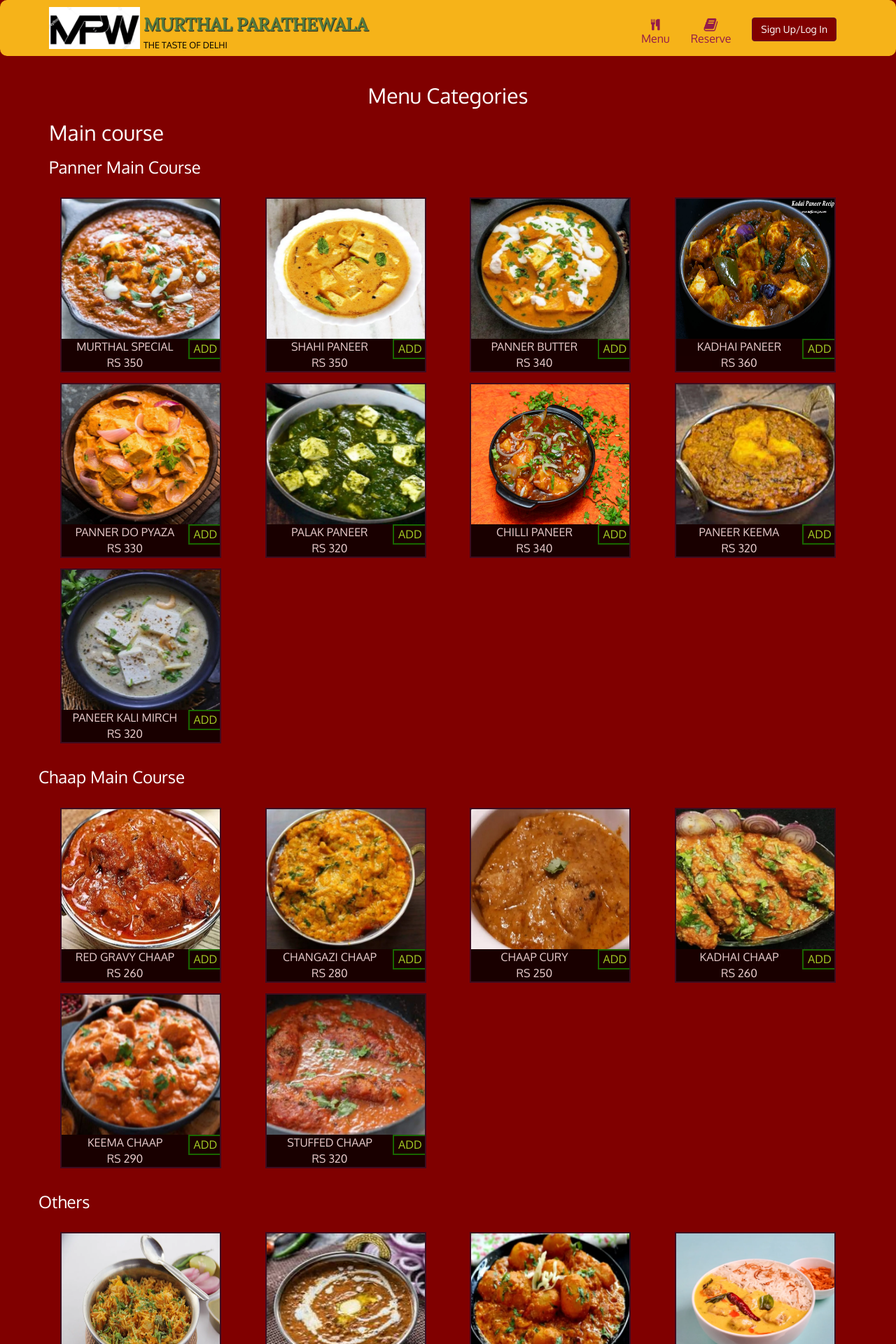
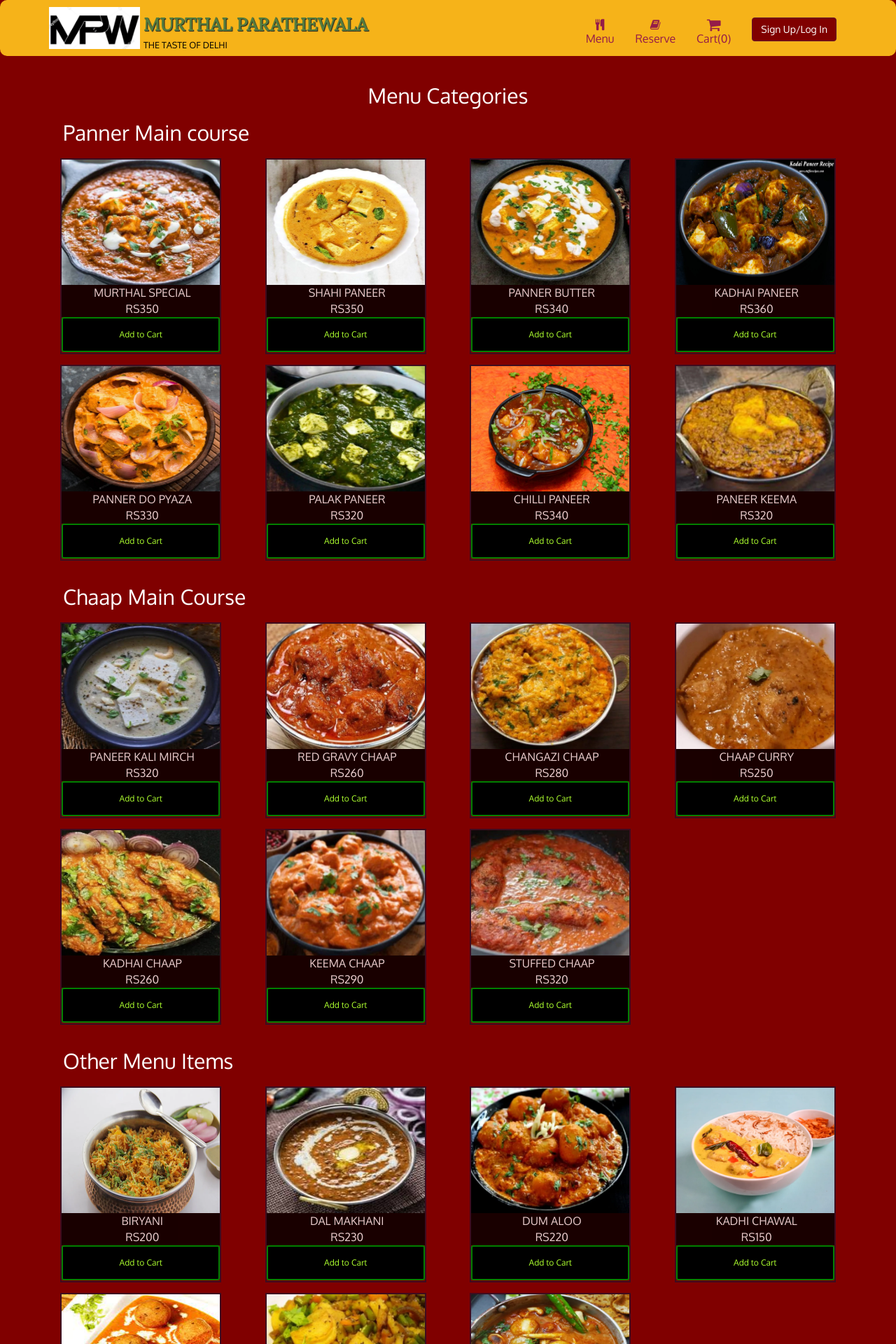
Before and after one commit to AadityaGupta700/MurthalParanthawala, a Flask app: page /menu in a window 1280 px wide. Shown: the top 1920 px of the page at 70% size. Run offline with Flask 3, Linux system fonts and the light colour scheme; some libraries are stand-ins or nearby versions.

Commit message:
Added an add to cart functionality

```diff
--- a/Restaurant/routes.py
+++ b/Restaurant/routes.py
@@ -1,12 +1,167 @@
-from flask import render_template, url_for, flash, redirect
+from datetime import datetime
+from flask import render_template, url_for, flash, redirect,request,session
 from flask_login import login_user,current_user, logout_user
 from Restaurant import app,db
-from Restaurant.model import User
+from Restaurant.model import User,reserve
 from Restaurant.form import RegistrationForm, LoginForm
+
+products = [
+    {
+        'id': 1,
+        'name': 'Murthal Special',
+        'image': '/static/images/menu/Murthalspepanner.webp',
+        'price': 350
+    },
+    {
+        'id': 2,
+        'name': 'Shahi Paneer',
+        'image': '/static/images/menu/Shahi-Paneer-1.jpg',
+        'price': 350
+    },
+    {
+        'id': 3,
+        'name': 'Panner Butter',
+        'image': '/static/images/menu/punnerbutter.webp',
+        'price': 340
+    },
+    {
+        'id': 4,
+        'name': 'Kadhai Paneer',
+        'image': '/static/images/menu/Kadai Paneer Recipe Restaurant style.jpg',
+        'price': 360
+    },
+    {
+        'id': 5,
+        'name': 'Panner Do Pyaza',
+        'image': '/static/images/menu/pannerpyaj.webp',
+        'price': 330
+    },
+    {
+        'id': 6,
+        'name': 'Palak Paneer',
+        'image': '/static/images/menu/palakpanner.webp',
+        'price': 320
+    },
+    {
+        'id': 7,
+        'name': 'Chilli Paneer',
+        'image': '/static/images/menu/chilipan.webp',
+        'price': 340
+    },
+    {
+        'id': 8,
+        'name': 'Paneer Keema',
+        'image': '/static/images/menu/pannerkeema.webp',
+        'price': 320
+    },
+    {
+        'id': 9,
+        'name': 'Paneer Kali Mirch',
+        'image': '/static/images/menu/pannerkalimirch.webp',
+        'price': 320
+    },
+    {
+        'id': 10,
+        'name': 'Red Gravy Chaap',
+        'image': '/static/images/menu/malaichaap red.webp',
+        'price': 260
+    },
+    {
+        'id': 11,
+        'name': 'Changazi Chaap',
+        'image': '/static/images/menu/changa=ezichaap.webp',
+        'price': 280
+    },
+    {
+        'id': 12,
+        'name': 'Chaap Curry',
+        'image': '/static/images/menu/chaapkari.webp',
+        'price': 250
+    },
+    {
+        'id': 13,
+        'name': 'Kadhai Chaap',
+        'image': '/static/images/menu/kadhaichhap.webp',
+        'price': 260
+    },
+    {
+        'id': 14,
+        'name': 'Keema Chaap',
+        'image': '/static/images/menu/kemmachaap.webp',
+        'price': 290
+    },
+    {
+        'id': 15,
+        'name': 'Stuffed Chaap',
+        'image': '/static/images/menu/stuffchaap.webp',
+        'price': 320
+    },
+    {
+        'id': 16,
+        'name': 'Biryani',
+        'image': '/static/images/menu/biryani.webp',
+        'price': 200
+    },
+    {
+        'id': 17,
+        'name': 'Dal Makhani',
+        'image': '/static/images/menu/dalmak.jpeg',
+        'price': 230
+    },
+    {
+        'id': 18,
+        'name': 'Dum Aloo',
+        'image': '/static/images/menu/dumallo.webp',
+        'price': 220
+    },
+    {
+        'id': 19,
+        'name': 'Kadhi Chawal',
+        'image': '/static/images/menu/kadhic.webp',
+        'price': 150
+    },
+    {
+        'id': 20,
+        'name': 'Malai Kofta',
+        'image': '/static/images/menu/malikoof.jpeg',
+        'price': 320
+    },
+    {
+        'id': 21,
+        'name': 'Mix Veg',
+        'image': '/static/images/menu/mixveg.webp',
+        'price': 220
+    },
+    {
+        'id': 22,
+        'name': 'Mushroom Gravy',
+        'image': '/static/images/menu/mushroom.webp',
+        'price': 250
+    },
+    {
+        'id': 23,
+        'name': 'Stuff Naan',
+        'image': '/static/images/menu/stuffnaan.webp',
+        'price': 60
+    },
+    {
+        'id': 24,
+        'name': 'Special Murthal Naan',
+        'image': '/static/images/menu/specialnnam.webp',
+        'price': 70
+    },
+    {
+        'id': 25,
+        'name': 'Lacha Paratha',
+        'image': '/static/images/menu/lacha.jpg',
+        'price': 40
+    }
+]
+
 @app.route("/")
 @app.route("/Main Page")
-def home(us='Sign/Log In'):
-    return render_template('index.html',title='Home',us=us)
+def home():
+    return render_template('index.html',title='Home')
 
 
 @app.route("/Specials")
@@ -15,14 +170,53 @@ def special():
 
 @app.route("/menu")
 def menu():
-    return render_template('menu.html',title='Menu',us='Sign/Log In' )
+    return render_template('menu.html',title='Menu',us='Sign/Log In',products=products )
+
+@app.route("/cart", methods=['POST'])
+def cart():
+    try:
+        if request.method == 'POST':
+            product_id = int(request.form.get('product_id'))
+            for i in products:
+                if i['id'] == product_id:
+                    selected_product = i
+
+            product = {
+                "product_img": selected_product['image'],
+                "product_name": selected_product['name'],
+                "price": selected_product['price'],
+                "quantity": 1
+            }
+
+            if 'shopcart' in session:
+                print(session['shopcart'])
+                product_in_cart = False
+                for item in session['shopcart']:
+                    if item['product_name'] == product['product_name']:
+                        # If the product is already in the cart, increment its quantity
+                        print('new quantity')
+                        item['quantity'] += 1
+                        product_in_cart = True
+                        break
+                if not product_in_cart:
+                    session['shopcart'].append(product)
+            else:
+                session['shopcart'] = [product]
+
+            # Save the changes to the session
+            session.modified = True
+
+    except Exception as e:
+        print(e)
+    finally:
+        return redirect(url_for('menu'))
 
 
 
 @app.route("/login", methods=['GET', 'POST'])
 def registerlog():
     if current_user.is_authenticated:
-         redirect (url_for ('home'))
+         redirect (url_for('home'))
 
     regform = RegistrationForm()
     logform = LoginForm()
@@ -30,22 +224,37 @@ def registerlog():
         user = User(username=regform.username.data, email=regform.email.data, password=regform.password.data)
         db.session.add(user)
         db.session.commit()
-
         flash(f'Account created for {regform.username.data}!', 'success')
         login_user(user, remember=regform. remember .data)
-
-
         return redirect(url_for('home'))
     elif logform.validate_on_submit():
         user = User.query.filter_by(email=logform.email.data).first()
         if user and user.password==logform.password.data :
             flash('You have been logged in!', 'success')
-            login_user(user, remember=logform. remember .data)
+            login_user(user, remember=logform.remember.data)
             return redirect(url_for('home'))
         else:
             flash('Login Unsuccessful. Please check username and password', 'danger')
-    return render_template('login.html', title='Sign Up/Login', regform=regform,logform=logform,us='Sign/Log In')
+    return render_template('login.html', title='Sign Up/Login', regform=regform,logform=logform)
+
 @app. route ("/logout")
 def logout():
   logout_user ()
   redirect (url_for('home'))
+
+@app.route("/reserve",methods=['GET','POST'])
+def make_reservation():
+    names=request.form.get('fname')
+    phone=request.form.get('phno')
+    seats=request.form.get('nos')
+    date=request.form.get('dandt')
+    date_time_obj = datetime.strptime(date, "%Y-%m-%dT%H:%M")
+
+    reservation=reserve(name=names,phone=phone,seats=seats,dateandtime=date_time_obj)
+    db.session.add(reservation)
+    db.session.commit()
+    users = reserve.query.all()
+    for user in users:
+        print(user.name, user.dateandtime)
+    flash(f'Reservation booked for {names}', 'success')
+    return redirect(url_for('home'))
--- a/Restaurant/static/css/restro.css
+++ b/Restaurant/static/css/restro.css
@@ -55,7 +55,7 @@ body {
     color: #951C49;
     text-align: center;
   }
-  #nav-list > li:nth-child(-n+3) > a:hover{
+  #nav-list > li:nth-child(-n+4) > a:hover{
     background: #E7E7E7;
   }
   #nav-list a span {
@@ -208,23 +208,23 @@ body {
     border: 2px solid #3F0C1F;
     overflow: hidden;
     width: 230px;
-    height: 250px;
+    height: 280px;
     margin: 0 auto 15px;
   }
   h3{
-    margin-bottom: 30px;
+    margin: 20px;
   }
   .line{
-    margin-top: 0;
     text-align: center;
     font-size: 1em;
+    margin-top: 0;
     text-transform: uppercase;
     background-color: #000;
     color: #fff;
     opacity: .8;
     position: relative;
     width: 230px;
-    height: 250px;
+
 
   }
 
@@ -234,19 +234,29 @@ body {
     right: 0;
 
   }
-  .line button{
+  .addtocart{
     border: green solid 2px;
     background-color: black;
     color:greenyellow ;
-    float: right;
+    width: 100%;
+    height: 50px;
+
   }
-  .line button:hover{
+  .addtocart:hover{
     background-color: green;
   }
   .category-tile:hover {
     box-shadow: 0 1px 5px 1px #cccccc;
+
+
   }
-
+  .card-img-top{
+    width: 100%;
+    height: 65%;
+  }
+  .container h2{
+    margin: 20px;
+  }
   #menu-categories-title + div {
     margin-bottom: 50px;
   }
--- a/Restaurant/templates/base.html
+++ b/Restaurant/templates/base.html
@@ -62,12 +62,16 @@
             </li>
             <li>
               <a href="{{ url_for('home') }}#reserve">
-                <i class="fa fa-book fa-lg"></i><br class="hidden-xs"> Reserve</a>
+                <i class="fa fa-book "></i><br class="hidden-xs"> Reserve</a>
+            </li>
+            <li>
+              <a href="{{ url_for('cart') }}">
+                <i class="fa fa-shopping-cart fa-lg"></i><br class="hidden-xs"> Cart({{session['shopcart']|length}})</a>
             </li>
             <li >
             {% if current_user.is_authenticated %}
               <a class="nav-item nav-link" href="{{ url_for('logout') }}" style="  text-decoration: none;">
-                <button class="btn btn-primary">Logout</button>
+                <button class="btn btn-primary">Logout {{current_user.name}}</button>
               </a>
             {% else %}
             <a class="nav-item nav-link" href="{{ url_for('registerlog') }} "style= " text-decoration: none;">
@@ -93,12 +97,17 @@
         <div class="alert alert-{{ category }}">
             {{ message }}
         </div>
+        <button type= "button" class="close" data-dismiss="alert">
+        <span aria-hidden= "true">&times;</span>
+        </button>
+
         {% endfor %}
     {% endif %}
     {% endwith %}
 
 </div>
-  {% block content %}{%endblock%}
+  {% block content %}
+  {%endblock%}
 
   <footer class="panel-footer">
     <div class="container">
--- a/Restaurant/templates/cart.html
+++ b/Restaurant/templates/cart.html
@@ -0,0 +1,4 @@
+{% extends 'base.html'%}
+{% block content %}
+
+{% endblock %}
--- a/Restaurant/templates/menu.html
+++ b/Restaurant/templates/menu.html
@@ -1,260 +1,130 @@
 {%extends 'base.html'%}
 {% block content %}
 
-<div id="main-content" class="container">
-    <h2 id="menu-categories-title" class="text-center">Menu Categories</h2>
+<!--
 
   <h2>Main course</h2>
   <h3>Panner Main Course</h3>
-    <section class="row">
-      <div class="col-md-3 col-sm-4 col-xs-6 col-xxs-12">
-
-          <div class="category-tile">
-            <img width="230" height="200" src="/static/images/menu/Murthalspepanner.webp" alt="Lunch">
-
-            <div class="line">Murthal Special
-              <button> ADD </button>
-              <div>Rs 350</div>
-            </div>
-          </div>
-
-      </div>
-      <div class="col-md-3 col-sm-4 col-xs-6 col-xxs-12">
-
-        <div class="category-tile">
-          <img width="230" height="200" src="/static/images/menu/Shahi-Paneer-1.jpg" alt="Lunch">
-          <div class="line">Shahi Paneer
-            <button> ADD </button>
-            <div>Rs 350</div>
-          </div>
-        </div>
-
-    </div>
-      <div class="col-md-3 col-sm-4 col-xs-6 col-xxs-12">
-
-        <div class="category-tile">
-          <img width="230" height="200" src="/static/images/menu/punnerbutter.webp" alt="Lunch">
-          <div class="line">Panner Butter
-            <button> ADD </button>
-            <div>Rs 340</div>
-          </div>
-        </div>
-
-    </div>
+  <section class="row">
     <div class="col-md-3 col-sm-4 col-xs-6 col-xxs-12">
 
       <div class="category-tile">
-        <img width="230" height="200" src="/static/images/menu/Kadai Paneer Recipe Restaurant style.jpg" alt="Lunch">
-        <div class="line">Kadhai Paneer
-          <button> ADD </button>
-          <div>Rs 360</div>
+        <img width="230" height="200" src="/static/images/menu/Murthalspepanner.webp" alt="Lunch">
+
+        <div class="line">Murthal Special
+
+          <div>Rs 350</div>
+        </div>
+        <form action="{{ url_for('cart') }}" method="post">
+          <input type="hidden" name="product_image" value="/static/images/menu/Murthalspepanner.webp">
+          <input type="hidden" name="product_name" value="Murthal Special">
+          <input type="hidden" name="price" value="350">
+          <input type="hidden" name="quantity" id="quantity" value="1">
+          <button type="button" onclick="decreaseQuantity()">-</button>
+          <span id="quantity-display">1</span>
+          <button type="button" onclick="increaseQuantity()">+</button>
+          <button type="submit" class="addtocart">Add to Cart</button>
+        </form>
+      </div>
+
+  </section>
+
+</div>End of #main-content -->
+<div id="main-content" class="container">
+  <h2 id="menu-categories-title" class="text-center">Menu Categories</h2>
+  <h2>Panner Main course</h2>
+  <div class="row">
+
+    {% for product in products if not product.id>=9 %}
+
+    <div class="col-md-3 col-sm-4 col-xs-6 col-xxs-12">
+      <div class="category-tile">
+        <img src="{{product.image}}" class="card-img-top" alt="{{product.name}}">
+        <div class="card-body">
+          <div class="text-center line">{{product.name}}
+            <div class="text-center">Rs{{product.price}}</div>
+          </div>
+        </div>
+        <div class="card-footer">
+          <form action="{{url_for('cart')}}" method="post">
+            <input type="hidden" name="product_id" value="{{product.id}}">
+            <button type="submit" class="btn btn-sm btn-warning addtocart">Add to Cart</button>
+          </form>
         </div>
       </div>
+    </div>
+    {% endfor %}
+  </div>
+  <h2>Chaap Main Course</h2>
+  <div class="row">
 
-  </div>
-  <div class="col-md-3 col-sm-4 col-xs-6 col-xxs-12">
+    {% for product in products if product.id>=9 and product.id<=15 %}
 
-    <div class="category-tile">
-      <img width="230" height="200" src="/static/images/menu/pannerpyaj.webp" alt="Lunch">
-      <div class="line">Panner Do Pyaza
-        <button> ADD </button>
-        <div>Rs 330</div>
+    <div class="col-md-3 col-sm-4 col-xs-6 col-xxs-12">
+      <div class="category-tile">
+        <img src="{{product.image}}" class="card-img-top" alt="{{product.name}}">
+        <div class="card-body">
+          <div class="text-center line">{{product.name}}
+            <div class="text-center">Rs{{product.price}}</div>
+          </div>
+        </div>
+        <div class="card-footer">
+          <form action="{{url_for('cart')}}" method="post">
+            <input type="hidden" name="product_id" value="{{product.id}}">
+            <button type="submit" class="btn btn-sm btn-warning addtocart">Add to Cart</button>
+          </form>
+        </div>
       </div>
     </div>
+    {% endfor %}
+  </div>
+  <h2>Other Menu Items</h2>
+  <div class="row">
 
-</div>
-<div class="col-md-3 col-sm-4 col-xs-6 col-xxs-12">
+    {% for product in products if product.id>15 and product.id<=22 %}
 
-  <div class="category-tile">
-    <img width="230" height="200" src="/static/images/menu/palakpanner.webp" alt="Lunch">
-    <div class="line">Palak Paneer
-      <button> ADD </button>
-      <div>Rs 320</div>
-    </div>
-  </div>
-
-</div>
-<div class="col-md-3 col-sm-4 col-xs-6 col-xxs-12">
-
-  <div class="category-tile">
-    <img width="230" height="200" src="/static/images/menu/chilipan.webp" alt="Lunch">
-    <div class="line">Chilli Paneer
-      <button> ADD </button>
-      <div>Rs 340</div>
-    </div>
-  </div>
-
-</div>
-<div class="col-md-3 col-sm-4 col-xs-6 col-xxs-12">
-
-  <div class="category-tile">
-    <img width="230" height="200" src="/static/images/menu/pannerkeema.webp" alt="Lunch">
-    <div class="line">Paneer Keema
-      <button> ADD </button>
-      <div>Rs 320</div>
-    </div>
-  </div>
-
-</div>
-<div class="col-md-3 col-sm-4 col-xs-6 col-xxs-12">
-
-  <div class="category-tile">
-    <img width="230" height="200" src="/static/images/menu/pannerkalimirch.webp" alt="Lunch">
-    <div class="line">Paneer Kali Mirch
-      <button> ADD </button>
-      <div>Rs 320</div>
-    </div>
-  </div>
-  </div>
-<br clear="left">
-<h3>Chaap Main Course</h3>
-
-      <div class="col-md-3 col-sm-4 col-xs-6 col-xxs-12">
-
-          <div class="category-tile">
-            <img width="230" height="200" src="/static/images/menu/malaichaap red.webp" alt="Lunch">
-            <div class="line">Red Gravy Chaap
-              <button> ADD </button>
-              <div>Rs 260</div>
-            </div>
-          </div>
-
-      </div>
-
-      <div class="col-md-3 col-sm-4 col-xs-6 col-xxs-12">
-
-          <div class="category-tile">
-            <img width="230" height="200" src="/static/images/menu/changa=ezichaap.webp" alt="Lunch">
-            <div class="line">Changazi Chaap
-              <button> ADD </button>
-              <div>Rs 280</div>
-            </div>
-          </div>
-
-      </div>
-      <div class="col-md-3 col-sm-4 col-xs-6 col-xxs-12">
-
-          <div class="category-tile">
-            <img width="230" height="200" src="/static/images/menu/chaapkari.webp" alt="Lunch">
-            <div class="line">Chaap Cury
-              <button> ADD </button>
-              <div>Rs 250</div>
-            </div>
-          </div>
-
-      </div>
-      <div class="col-md-3 col-sm-4 col-xs-6 col-xxs-12">
-
-          <div class="category-tile">
-            <img width="230" height="200" src="/static/images/menu/kadhaichhap.webp" alt="Lunch">
-            <div class="line">Kadhai Chaap
-              <button> ADD </button>
-              <div>Rs 260</div>
-            </div>
-          </div>
-
-      </div>
-      <div class="col-md-3 col-sm-4 col-xs-6 col-xxs-12">
-
-          <div class="category-tile">
-            <img width="230" height="200" src="images/menu/kemmachaap.webp" alt="Lunch">
-            <div class="line">Keema Chaap
-              <button> ADD </button>
-              <div>Rs 290</div>
-            </div>
-          </div>
-
-      </div>
-      <div class="col-md-3 col-sm-4 col-xs-6 col-xxs-12">
-
-          <div class="category-tile">
-            <img width="230" height="200" src="/static/images/menu/stuffchaap.webp" alt="Lunch">
-            <div class="line">Stuffed Chaap
-              <button> ADD </button>
-              <div>Rs 320</div>
-            </div>
-          </div>
-
-      </div>
-      <div>
-        <br clear="left">
-        <h3>Others</h3>
-
-        </div>
-        <div class="col-md-3 col-sm-4 col-xs-6 col-xxs-12">
-
-          <div class="category-tile">
-            <img width="230" height="200" src="/static/images/menu/biryani.webp" alt="Lunch">
-            <div class="line">Biryani
-              <button> ADD </button>
-              <div>Rs 200</div>
-            </div>
-          </div>
-
-      </div>
-      <div class="col-md-3 col-sm-4 col-xs-6 col-xxs-12">
-
-        <div class="category-tile">
-          <img width="230" height="200" src="/static/images/menu/dalmak.jpeg" alt="Lunch">
-          <div class="line">Dal Makhani
-            <button> ADD </button>
-            <div>Rs 230</div>
+    <div class="col-md-3 col-sm-4 col-xs-6 col-xxs-12">
+      <div class="category-tile">
+        <img src="{{product.image}}" class="card-img-top" alt="{{product.name}}">
+        <div class="card-body">
+          <div class="text-center line">{{product.name}}
+            <div class="text-center">Rs{{product.price}}</div>
           </div>
         </div>
-
-    </div>
-    <div class="col-md-3 col-sm-4 col-xs-6 col-xxs-12">
-
-      <div class="category-tile">
-        <img width="230" height="200" src="/static/images/menu/dumallo.webp" alt="Lunch">
-        <div class="line">Dum Aloo
-          <button> ADD </button>
-          <div>Rs 220</div>
+        <div class="card-footer">
+          <form action="{{url_for('cart')}}" method="post">
+            <input type="hidden" name="product_id" value="{{product.id}}">
+            <button type="submit" class="btn btn-sm btn-warning addtocart">Add to Cart</button>
+          </form>
         </div>
       </div>
+    </div>
+    {% endfor %}
   </div>
-  <div class="col-md-3 col-sm-4 col-xs-6 col-xxs-12">
+  <h2>Breads</h2>
+  <div class="row">
 
-    <div class="category-tile">
-      <img width="230" height="200" src="/static/images/menu/kadhic.webp" alt="Lunch">
-      <div class="line">Kadhi Chawla
-        <button> ADD </button>
-        <div>Rs 150</div>
+    {% for product in products if product.id>22 %}
+
+    <div class="col-md-3 col-sm-4 col-xs-6 col-xxs-12">
+      <div class="category-tile">
+        <img src="{{product.image}}" class="card-img-top" alt="{{product.name}}">
+        <div class="card-body">
+          <div class="text-center line">{{product.name}}
+            <div class="text-center">Rs{{product.price}}</div>
+          </div>
+        </div>
+        <div class="card-footer">
+          <form action="{{url_for('cart')}}" method="post">
+            <input type="hidden" name="product_id" value="{{product.id}}">
+            <button type="submit" class="btn btn-sm btn-warning addtocart">Add to Cart</button>
+          </form>
+        </div>
       </div>
     </div>
-</div>
-<div class="col-md-3 col-sm-4 col-xs-6 col-xxs-12">
-
-  <div class="category-tile">
-    <img width="230" height="200" src="/static/images/menu/malikoof.jpeg" alt="Lunch">
-    <div class="line">Malai Kofta
-      <button> ADD </button>
-      <div>Rs 320</div>
-    </div>
+    {% endfor %}
   </div>
 </div>
-<div class="col-md-3 col-sm-4 col-xs-6 col-xxs-12">
 
-  <div class="category-tile">
-    <img width="230" height="200" src="/static/images/menu/mixveg.webp" alt="Lunch">
-    <div class="line">Mix Veg
-      <button> ADD </button>
-      <div>Rs 220</div>
-    </div>
-  </div>
-</div>
-<div class="col-md-3 col-sm-4 col-xs-6 col-xxs-12">
-
-  <div class="category-tile">
-    <img width="230" height="200" src="/static/images/menu/mushroom.webp" alt="Lunch">
-    <div class="line">Mushroom
-      <button> ADD </button>
-      <div>Rs 250</div>
-    </div>
-  </div>
-</div>
-    </section>
-
-  </div><!-- End of #main-content -->
 
 {%endblock%}
```
Also changed, not shown: Restaurant/form.py (+7 -0 lines), Restaurant/model.py (+8 -0 lines), Restaurant/templates/index.html (+22 -12 lines), instance/site.db.
